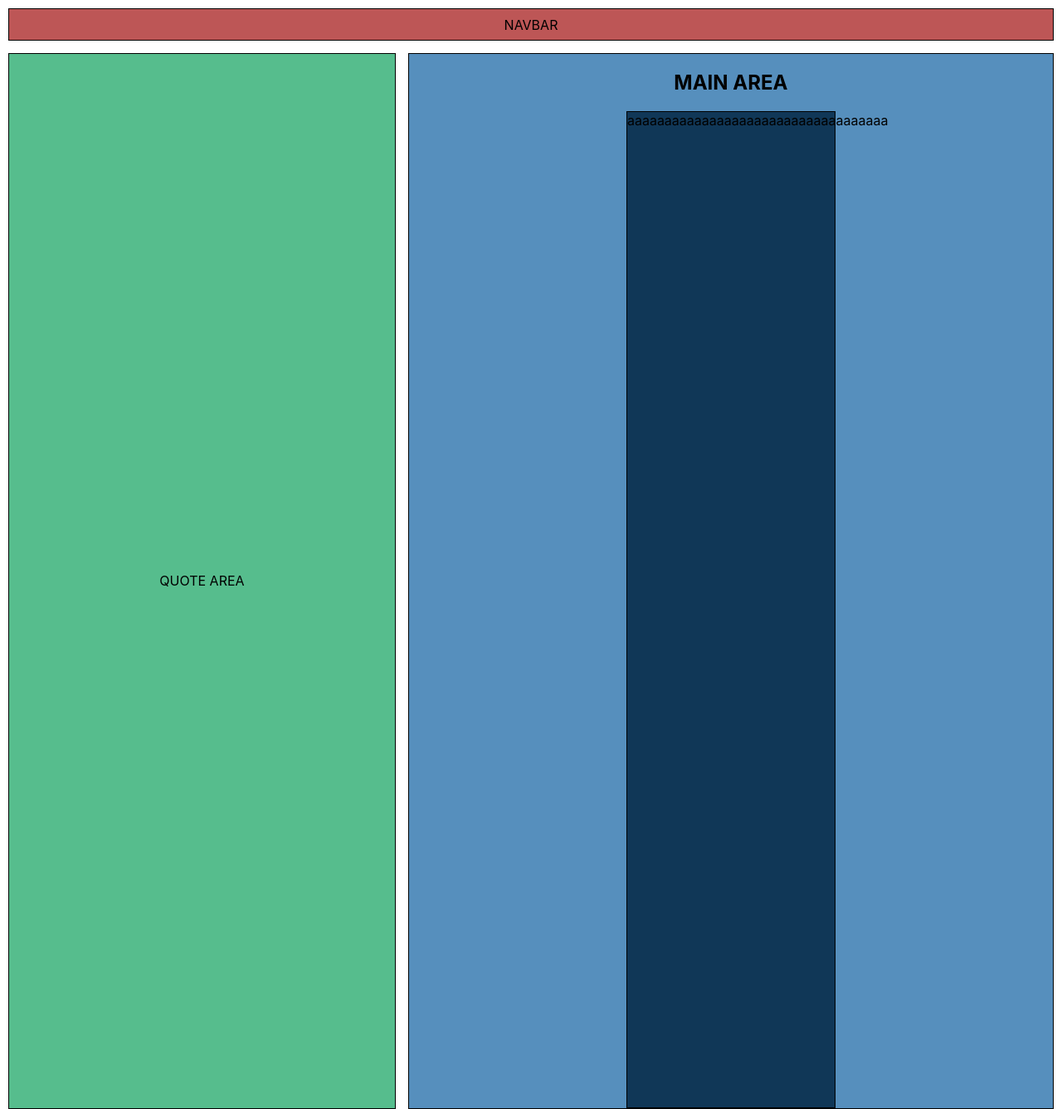
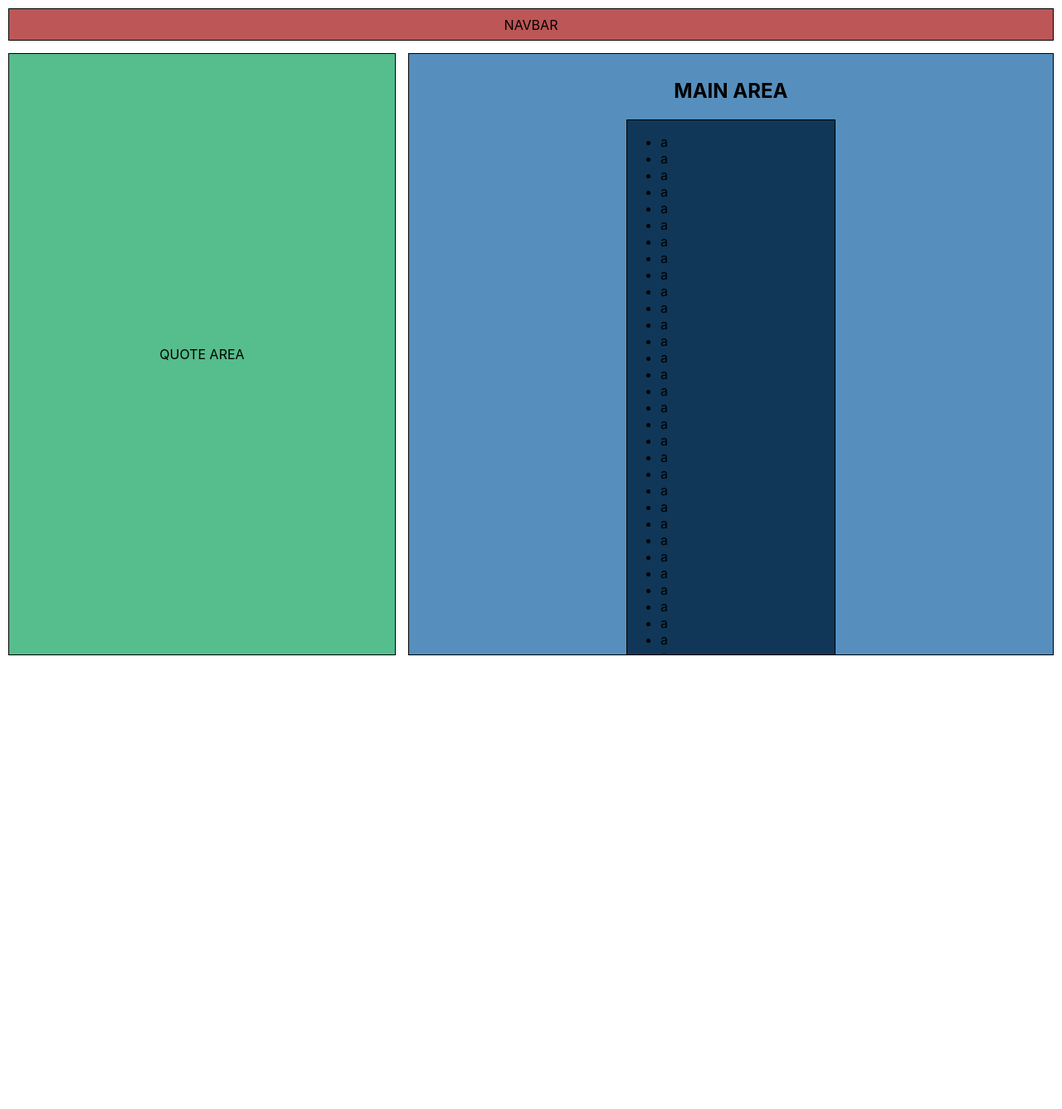
Before and after one commit to ddfilipov/react-layouts, a React (Create React App) app: page / in a window 1280 px wide. Shown: the whole page at 83% size. After the commit the page ends 800 px from the top, so only its background shows below. Built offline with nearby package versions, Linux system fonts and the light colour scheme.

Commit message:
getting there

```diff
--- a/src/App.tsx
+++ b/src/App.tsx
@@ -14,6 +14,7 @@ const Layout = styled.div`
     div {
         border: 1px solid black;
     }
+    /* position: relative; */
 `;
 
 const NavMenu = styled.div`
@@ -44,6 +45,9 @@ const MainArea = styled.div`
     grid-row: 2/3;
     align-items: center;
     justify-content: center;
+    justify-content: start;
+    overflow-y: auto;
+    padding: 10px;
 `;
 
 const VeryTallDiv = styled.div`
@@ -59,7 +63,123 @@ function App() {
             <QuoteArea>QUOTE AREA</QuoteArea>
             <MainArea>
                 <h2>MAIN AREA</h2>
-                <VeryTallDiv>aaaaaaaaaaaaaaaaaaaaaaaaaaaaaaaaaaa</VeryTallDiv>
+                <VeryTallDiv>
+                    <ul>
+                        <li>a</li>
+                        <li>a</li>
+                        <li>a</li>
+                        <li>a</li>
+                        <li>a</li>
+                        <li>a</li>
+                        <li>a</li>
+                        <li>a</li>
+                        <li>a</li>
+                        <li>a</li>
+                        <li>a</li>
+                        <li>a</li>
+                        <li>a</li>
+                        <li>a</li>
+                        <li>a</li>
+                        <li>a</li>
+                        <li>a</li>
+                        <li>a</li>
+                        <li>a</li>
+                        <li>a</li>
+                        <li>a</li>
+                        <li>a</li>
+                        <li>a</li>
+                        <li>a</li>
+                        <li>a</li>
+                        <li>a</li>
+                        <li>a</li>
+                        <li>a</li>
+                        <li>a</li>
+                        <li>a</li>
+                        <li>a</li>
+                        <li>a</li>
+                        <li>a</li>
+                        <li>a</li>
+                        <li>a</li>
+                        <li>a</li>
+                        <li>a</li>
+                        <li>a</li>
+                        <li>a</li>
+                        <li>a</li>
+                        <li>a</li>
+                        <li>a</li>
+                        <li>a</li>
+                        <li>a</li>
+                        <li>a</li>
+                        <li>a</li>
+                        <li>a</li>
+                        <li>a</li>
+                        <li>a</li>
+                        <li>a</li>
+                        <li>a</li>
+                        <li>a</li>
+                        <li>a</li>
+                        <li>a</li>
+                        <li>a</li>
+                        <li>a</li>
+                        <li>a</li>
+                        <li>a</li>
+                        <li>a</li>
+                        <li>a</li>
+                        <li>a</li>
+                        <li>a</li>
+                        <li>a</li>
+                        <li>a</li>
+                        <li>a</li>
+                        <li>a</li>
+                        <li>a</li>
+                        <li>a</li>
+                        <li>a</li>
+                        <li>a</li>
+                        <li>a</li>
+                        <li>a</li>
+                        <li>a</li>
+                        <li>a</li>
+                        <li>a</li>
+                        <li>a</li>
+                        <li>a</li>
+                        <li>a</li>
+                        <li>a</li>
+                        <li>a</li>
+                        <li>a</li>
+                        <li>a</li>
+                        <li>a</li>
+                        <li>a</li>
+                        <li>a</li>
+                        <li>a</li>
+                        <li>a</li>
+                        <li>a</li>
+                        <li>a</li>
+                        <li>a</li>
+                        <li>a</li>
+                        <li>a</li>
+                        <li>a</li>
+                        <li>a</li>
+                        <li>a</li>
+                        <li>a</li>
+                        <li>a</li>
+                        <li>a</li>
+                        <li>a</li>
+                        <li>a</li>
+                        <li>a</li>
+                        <li>a</li>
+                        <li>a</li>
+                        <li>a</li>
+                        <li>a</li>
+                        <li>a</li>
+                        <li>a</li>
+                        <li>a</li>
+                        <li>a</li>
+                        <li>a</li>
+                        <li>a</li>
+                        <li>a</li>
+                        <li>a</li>
+                    </ul>
+                </VeryTallDiv>
             </MainArea>
         </Layout>
         // <Layout1 />
```
